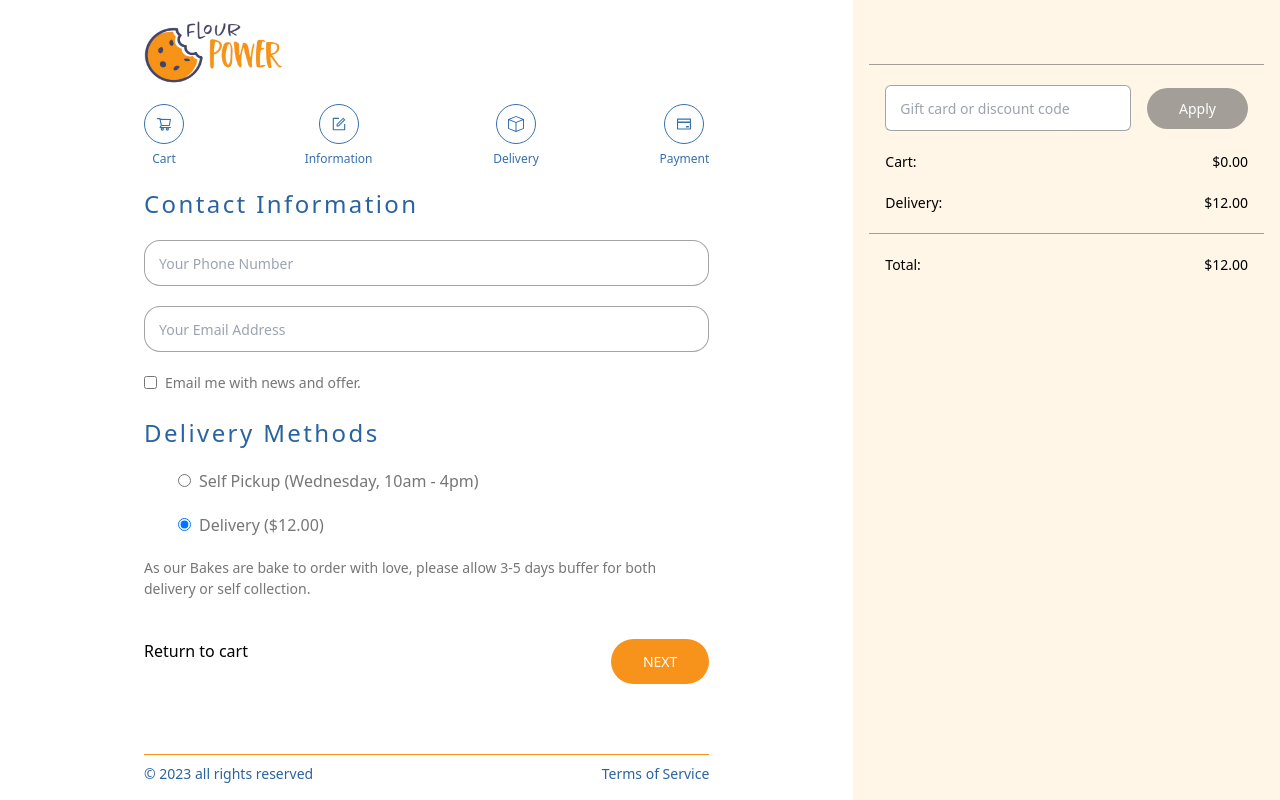
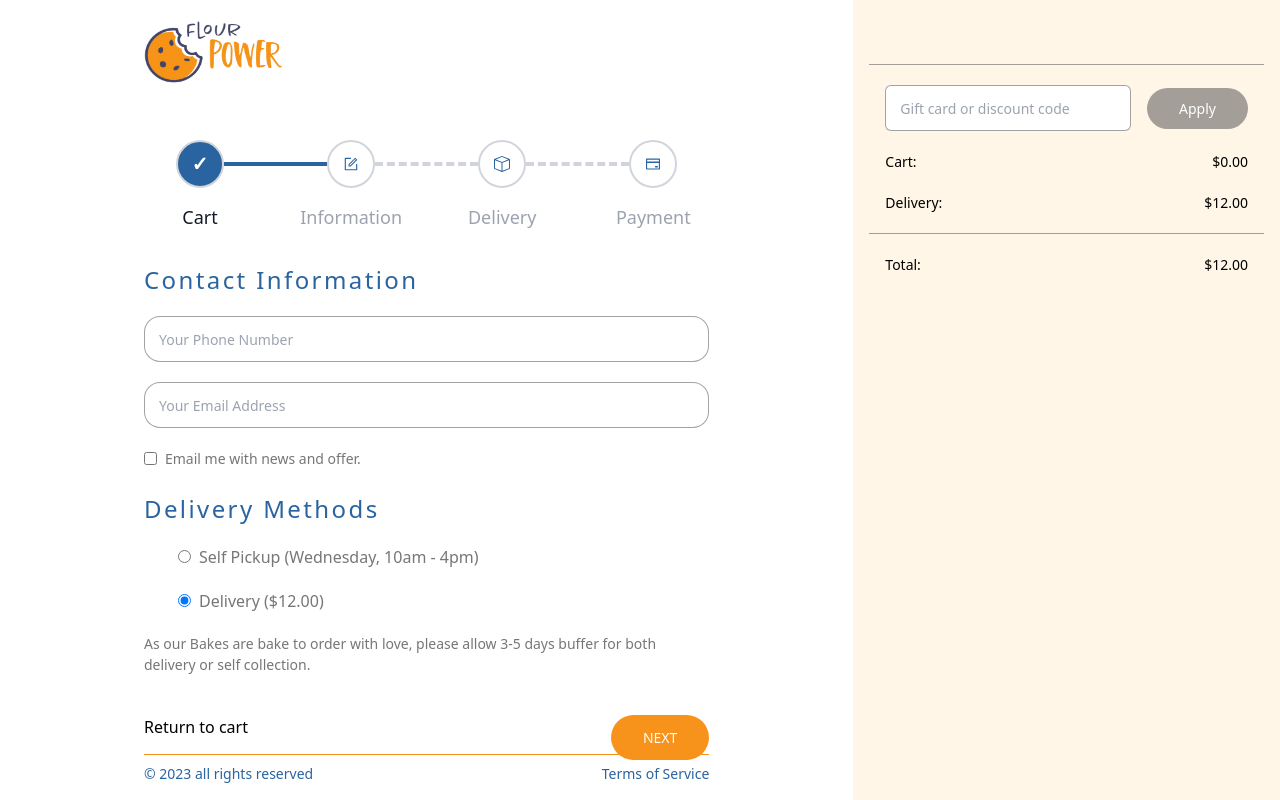
Before and after one commit to SamuelPhua/Client, a React (Vite) app: page /checkout in a window 1280 px wide. Built offline with nearby package versions, Linux system fonts and the light colour scheme.

Commit message:
Checkout progress bar functionally working
Pending final CSS touchup

```diff
--- a/src/Components/Checkout.jsx
+++ b/src/Components/Checkout.jsx
@@ -138,6 +138,7 @@ const Checkout = ({
   return (
     <DataContext.Provider
       value={{
+        step,
         checkoutInput,
         handleInputChange,
         shoppingCart,
--- /dev/null
+++ b/src/Components/TestMultiStep.jsx
@@ -0,0 +1,43 @@
+import React, { useState } from "react";
+import CheckoutSteps from "./checkout/CheckoutSteps";
+import CheckoutPage1 from "./Checkout/CheckoutPage1";
+import CheckoutPage2 from "./Checkout/CheckoutPage2";
+import CheckoutPage3 from "./Checkout/CheckoutPage3";
+import CheckoutPage4 from "./Checkout/CheckoutPage4";
+import {
+  AiOutlineShoppingCart,
+  AiOutlineForm,
+  AiOutlineCreditCard,
+} from "react-icons/ai";
+import { BsBox } from "react-icons/bs";
+
+const TestMultiStep = () => {
+  const [currentStep, setCurrentStep] = useState(2);
+
+  const steps = [
+    { icon: AiOutlineShoppingCart, description: "Cart" },
+    { icon: AiOutlineForm, description: "Information" },
+    { icon: BsBox, description: "Delivery" },
+    { icon: AiOutlineCreditCard, description: "Payment" },
+  ];
+
+  const handleClick = (direction) => {
+    let newStep = currentStep;
+
+    direction === "next" ? newStep++ : newStep--;
+    newStep > 0 && newStep <= steps.length && setCurrentStep(newStep);
+  };
+
+  return (
+    <div className="mx-auto rounded-2xl bg-white pb-2 shadow-xl md:w-1/2">
+      <div className="horizontal container mt-5">
+        <CheckoutSteps steps={steps} currentStep={currentStep} />
+        <div className="my-10 p-10 ">
+          {/* <UseContextProvider>{displayStep(currentStep)}</UseContextProvider> */}
+        </div>
+      </div>
+    </div>
+  );
+};
+
+export default TestMultiStep;
--- a/src/Components/checkout/CheckoutProgressBar.jsx
+++ b/src/Components/checkout/CheckoutProgressBar.jsx
@@ -1,44 +1,28 @@
-import React from "react";
+import React, { useState, useContext } from "react";
 import {
   AiOutlineShoppingCart,
   AiOutlineForm,
   AiOutlineCreditCard,
 } from "react-icons/ai";
 import { BsBox } from "react-icons/bs";
+import CheckoutSteps from "./CheckoutSteps";
+import DataContext from "../context/DataContext";
 
 const CheckoutProgressBar = () => {
+  const { step: currentStep } = useContext(DataContext);
+  //const [currentStep, setCurrentStep] = useState(2);
+
+  const steps = [
+    { icon: AiOutlineShoppingCart, description: "Cart" },
+    { icon: AiOutlineForm, description: "Information" },
+    { icon: BsBox, description: "Delivery" },
+    { icon: AiOutlineCreditCard, description: "Payment" },
+  ];
+
   return (
     <div className="text-[16px] text-lightBlue flex flex-row text-center justify-between my-5">
-      {/* Stage 1: cart */}
-      <div>
-        <div className="w-10 h-10 border-[1px] border-lightBlue rounded-full flex justify-center items-center mx-auto">
-          <AiOutlineShoppingCart />
-        </div>
-        <p className="text-smallNote mt-1.5">Cart</p>
-      </div>
-
-      {/* Stage 2: contact info */}
-      <div>
-        <div className="w-10 h-10 border-[1px] border-lightBlue rounded-full flex justify-center items-center mx-auto">
-          <AiOutlineForm />
-        </div>
-        <p className="text-smallNote mt-1.5">Information</p>
-      </div>
-
-      {/* Stage 3: shipping info */}
-      <div>
-        <div className="w-10 h-10 border-[1px] border-lightBlue rounded-full flex justify-center items-center mx-auto">
-          <BsBox />
-        </div>
-        <p className="text-smallNote mt-1.5">Delivery</p>
-      </div>
-
-      {/* Stage 4: payment */}
-      <div>
-        <div className="w-10 h-10 border-[1px] border-lightBlue rounded-full flex justify-center items-center mx-auto">
-          <AiOutlineCreditCard />
-        </div>
-        <p className="text-smallNote mt-1.5">Payment</p>
+      <div className="horizontal container mt-5 mb-10">
+        <CheckoutSteps steps={steps} currentStep={currentStep} />
       </div>
     </div>
   );
--- /dev/null
+++ b/src/Components/checkout/CheckoutSteps.jsx
@@ -0,0 +1,133 @@
+import React, { useState, useEffect, useRef } from "react";
+import {
+  AiOutlineShoppingCart,
+  AiOutlineForm,
+  AiOutlineCreditCard,
+} from "react-icons/ai";
+import { BsBox } from "react-icons/bs";
+
+const CheckoutSteps = ({ steps, currentStep }) => {
+  const [newStep, setNewStep] = useState([]);
+  const stepRef = useRef();
+
+  // fx: update step
+  const updateStep = (stepNumber, steps) => {
+    const newSteps = [...steps];
+
+    let count = 0;
+
+    while (count < newSteps.length) {
+      // current step
+      if (count == stepNumber) {
+        newSteps[count] = {
+          ...newSteps[count],
+          highlighted: true,
+          selected: true,
+          completed: true,
+        };
+        count++;
+      }
+      // step completed
+      else if (count < stepNumber) {
+        newSteps[count] = {
+          ...newSteps[count],
+          highlighted: false,
+          selected: true,
+          completed: true,
+        };
+        count++;
+      }
+      // step pending
+      else {
+        newSteps[count] = {
+          ...newSteps[count],
+          highlighted: false,
+          selected: false,
+          completed: false,
+        };
+        count++;
+      }
+    }
+    return newSteps;
+  };
+
+  useEffect(() => {
+    // create object for each element in steps array
+    const stepsState = steps.map((step, index) =>
+      Object.assign(
+        {},
+        {
+          icon: step.icon,
+          description: step.description,
+          completed: false,
+          highlighted: index === 0 ? true : false,
+          selected: index === 0 ? true : false,
+        }
+      )
+    );
+
+    stepRef.current = stepsState;
+    const current = updateStep(currentStep - 1, stepRef.current);
+    setNewStep(current);
+  }, [steps, currentStep]);
+
+  const displaySteps = newStep.map((step, index) => {
+    //let Icon = step.icon;
+    //console.log("iCON", Icon);
+    return (
+      <div
+        key={index}
+        className={
+          index !== newStep.length - 1
+            ? "w-full flex items-center"
+            : "flex items-center"
+        }
+      >
+        <div className="relative flex flex-col items-center text-darkBlueFont">
+          <div
+            className={`rounded-full transition duration-500 ease-in-out border-2 border-gray-300 h-12 w-12 flex items-center justify-center py-3 ${
+              step.selected
+                ? "bg-darkBlueFont text-white font-bold border border-darkBlueFont"
+                : ""
+            }`}
+          >
+            {/* display icons */}
+            {step.completed ? (
+              <span className="text-white font-bold text-xl">&#10003;</span>
+            ) : (
+              //index + 1
+              <>
+                <step.icon />
+              </>
+            )}
+          </div>
+          <div
+            className={`absolute top-0  text-center mt-16 w-32 text-xs font-medium ${
+              step.highlighted ? "text-gray-900" : "text-gray-400"
+            }`}
+          >
+            {/* display description */}
+            {step?.description}
+          </div>
+        </div>
+        <div
+          className={`flex-auto border-t-4 transition duration-500 ease-in-out ${
+            step.completed
+              ? "border-darkBlueFont"
+              : "border-gray-300 border-dashed"
+          }`}
+        >
+          {/* display line */}
+        </div>
+      </div>
+    );
+  });
+
+  return (
+    <div className="mx-4 p-4 flex justify-between items-center">
+      {displaySteps}
+    </div>
+  );
+};
+
+export default CheckoutSteps;
```
Lines whose indentation alone changed are shown as unchanged.
